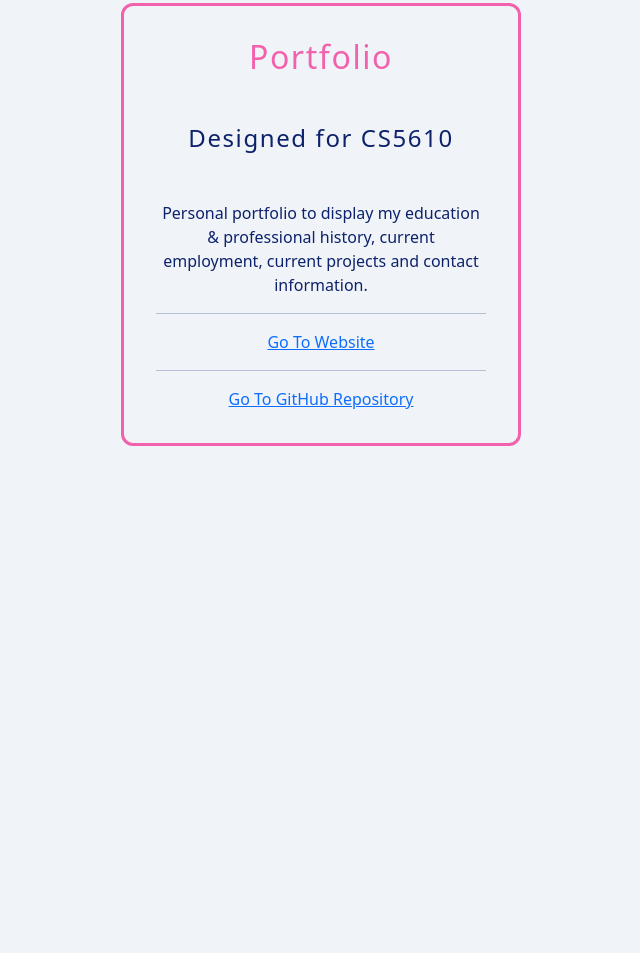
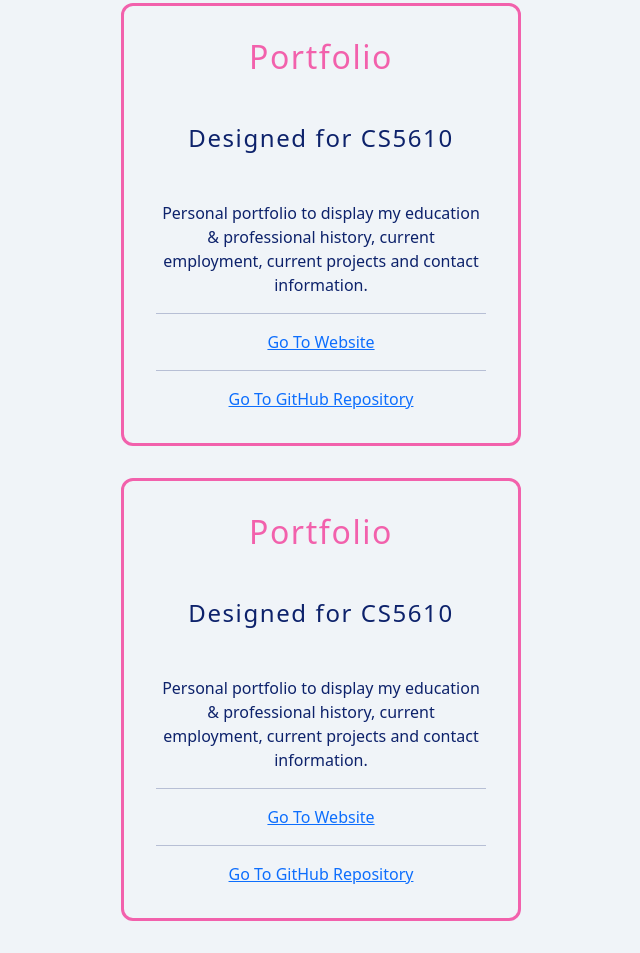
Before and after one commit to pem2k/barbaralouyakis-project-1-review, a website: page projects.html in a window 1280 px wide. Shown: the part 177-1130 px from the top of the page, without its empty margins (246-886 px from the left). Before the commit the page ends 800 px from the top, so only its background shows below. Drawn offline with nearby package versions, Linux system fonts and the light colour scheme; a web font is replaced by a local one.

Commit message:
format fix

```diff
--- a/projects.html
+++ b/projects.html
@@ -92,6 +92,22 @@
                         Go To GitHub Repository
                     </a>
                 </div>
+                <div class="project-card">
+                    <h3>Portfolio</h3>
+                    <h4>Designed for CS5610</h4>
+                    <p>
+                        Personal portfolio to display my education & professional history,
+                        current employment, current projects and contact information.
+                    </p>
+                    <hr>
+                    <a href="https://blouyakis.github.io/barbaralouyakis" class="btn-project" target="_blank">
+                        Go To Website
+                    </a>
+                    <hr>
+                    <a href="https://github.com/blouyakis/barbaralouyakis" class="btn-project" target="_blank">
+                        Go To GitHub Repository
+                    </a>
+                </div>
             </div>
         </div>
     </div>
```
Also changed, not shown: README.md.
